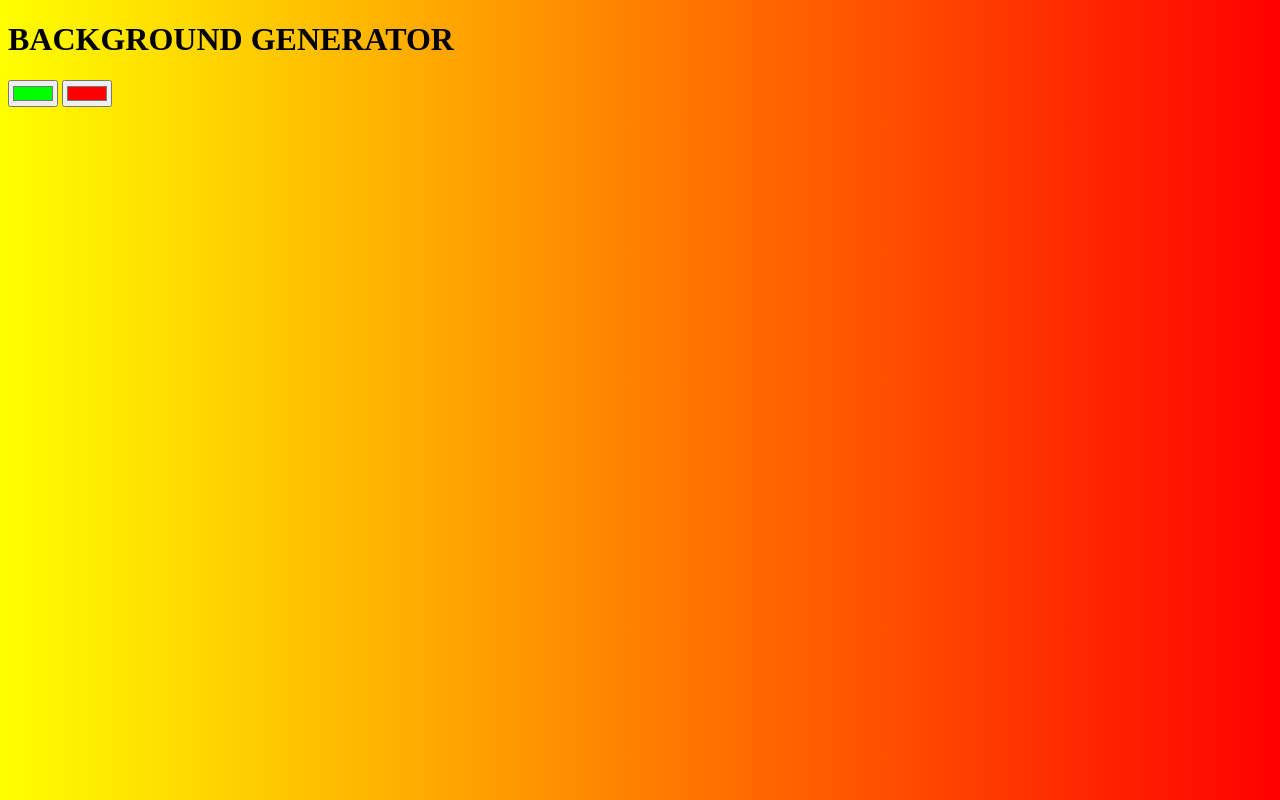
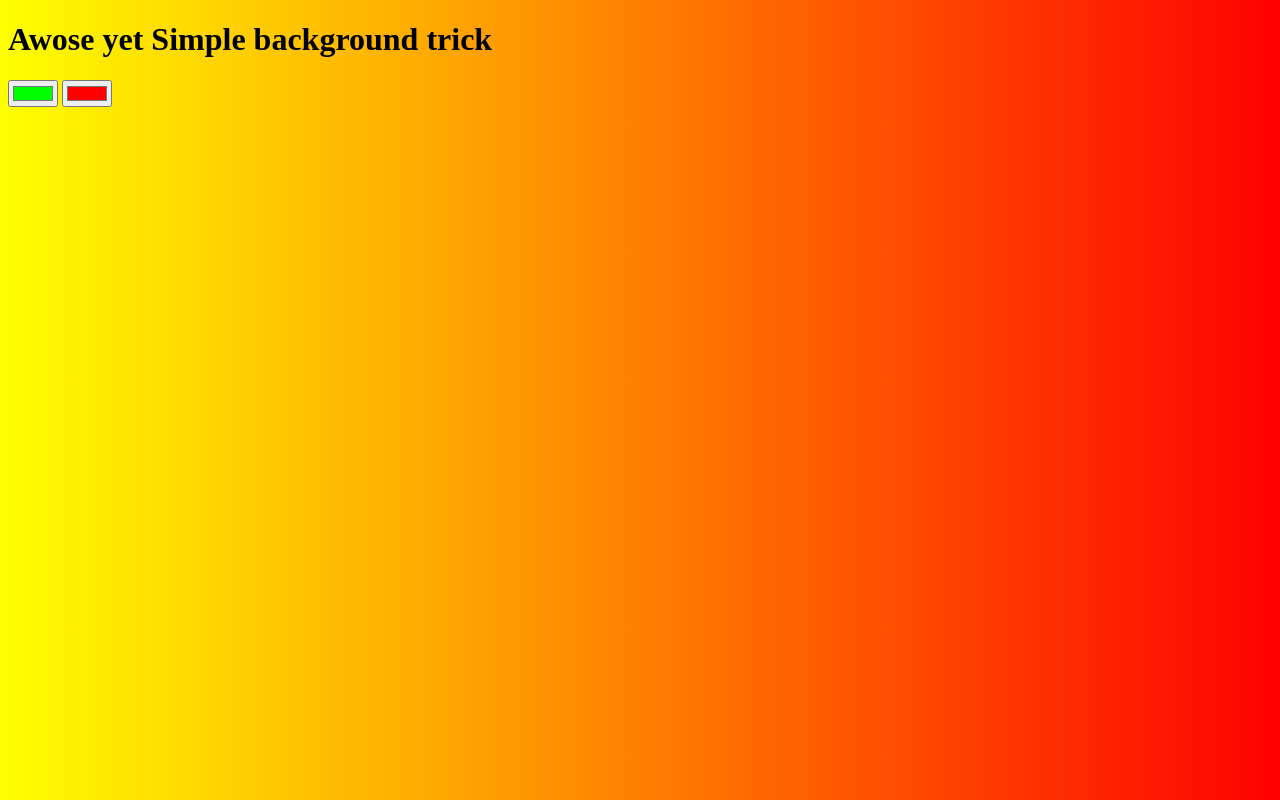
Before and after one commit to azizharun/background-generator, a plain HTML site: page index.html in a window 1280 px wide. Drawn offline with Linux system fonts and the light colour scheme.

Commit message:
New awosome title

```diff
--- a/index.html
+++ b/index.html
@@ -5,7 +5,7 @@
 	<link rel="stylesheet" type="text/css" href="styles.css">
 </head>
 <body>
-	<h1>BACKGROUND GENERATOR </h1>
+	<h1>Awose yet Simple background trick</h1>
 <input class="color1" type="color" name="" value="#00ff00">
 <input class="color2" type="color" name="" value="#ff0000">
 <h3></h3>
```
